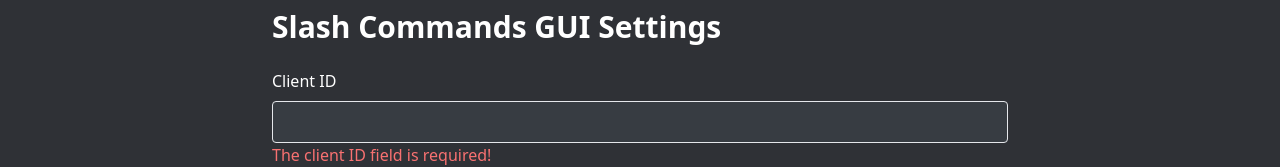
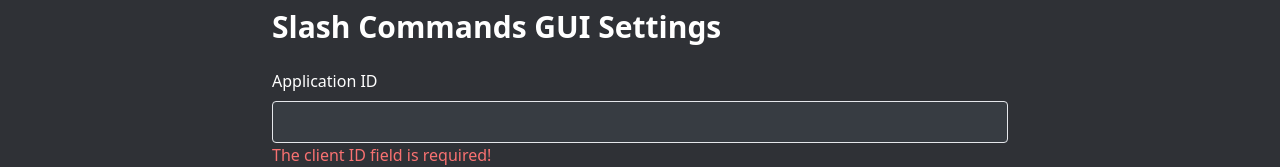
Before and after one commit to Androz2091/slash-commands-gui, a Vue app: page /settings in a window 1280 px wide. Shown: the part 183-350 px from the top of the page. Built offline with nearby package versions, Linux system fonts and the light colour scheme; sample sign-in values are in the browser's storage; what @meforma/vue-toaster, vue3-perfect-scrollbar would draw is missing.

Commit message:
✨ Rename ClientID to ApplicationID (#37)
✨ Rename ClientID to ApplicationID

```diff
--- a/src/views/Settings.vue
+++ b/src/views/Settings.vue
@@ -7,7 +7,7 @@
             Slash Commands GUI Settings
         </h1>
         <div class="space-y-2">
-            <label for="clientid">Client ID</label>
+            <label for="clientid">Application ID</label>
             <input
                 v-model="clientID"
                 class="border block py-2 px-4 rounded focus:outline-none focus:border-discord"
```
